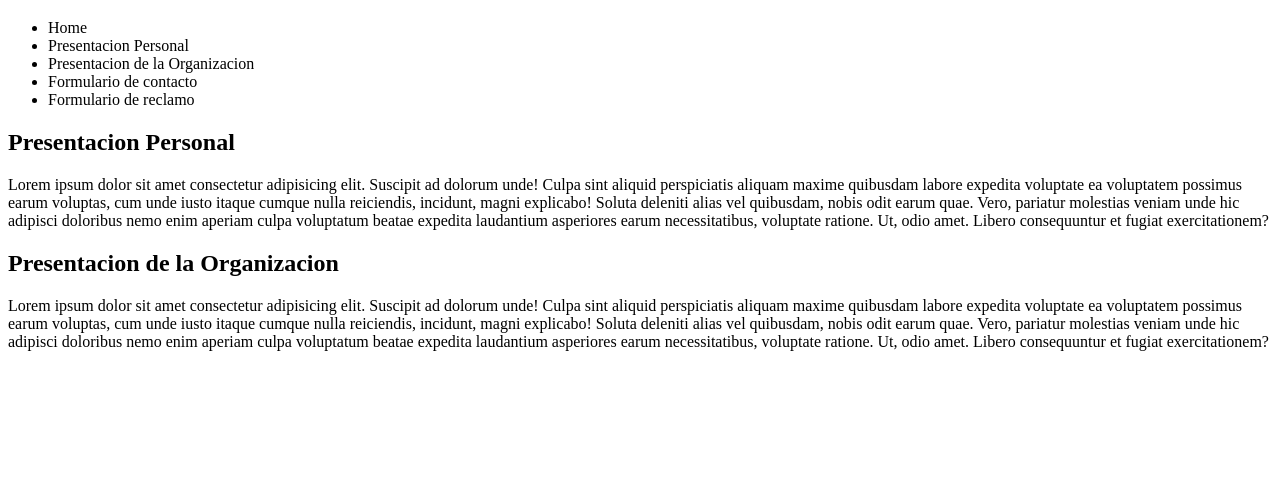
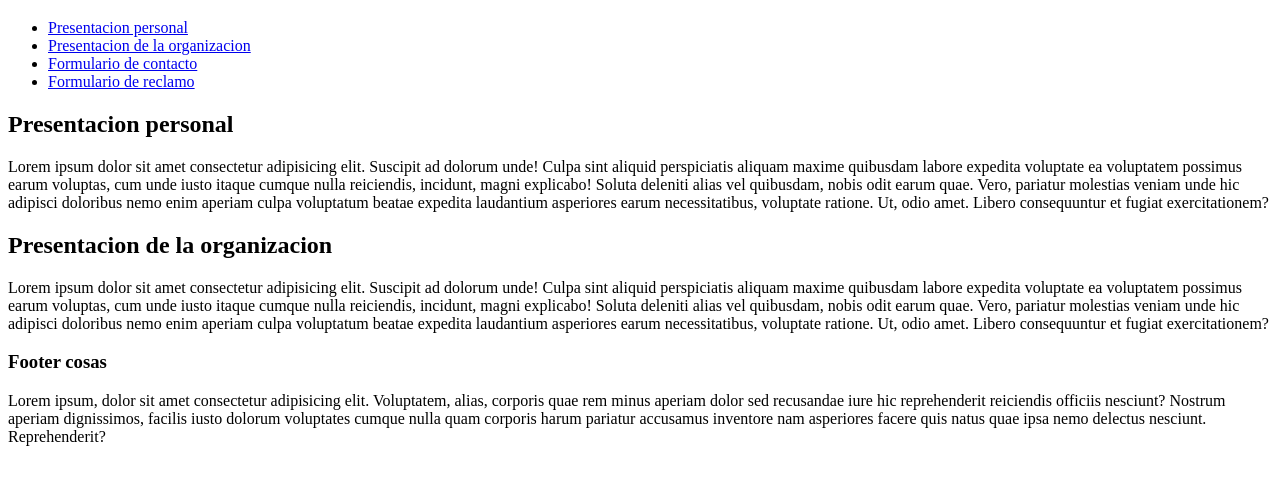
Before and after one commit to Laucha99/Tp-Final-ArgProg, a plain HTML site: page Arg_Prog_TP-Final/HTML/index.html in a window 1280 px wide. Shown: the part 61-546 px from the top of the page. Drawn offline with Linux system fonts and the light colour scheme.

Commit message:
Finish HTML
Casi terminado el html, faltaria ver como agregar fotos y arrancar con el CSS

```diff
--- a/Arg_Prog_TP-Final/HTML/index.html
+++ b/Arg_Prog_TP-Final/HTML/index.html
@@ -12,24 +12,32 @@
 
         <nav class="nav-principal"></nav>
             <ul>
-                <li>Home</li>
-                <li>Presentacion Personal</li>
-                <li>Presentacion de la Organizacion</li>
-                <li>Formulario de contacto</li>
-                <li>Formulario de reclamo</li>
+                <li>
+                    <a href="#Presentacion personal">Presentacion personal</a>
+                </li>
+                <li>
+                    <a href="#Presentacion organizacion">Presentacion de la organizacion</a>
+                </li>
+                <li>
+                    <a href="./contacto.html">Formulario de contacto</a>
+                </li>
+                <li>
+                    <a href="./reclamo.html">Formulario de reclamo</a>
+                </li>
             </ul>
     </header>
 
     <main class="principal-body">
-        <h2 class="subs-principal">Presentacion Personal</h2>
+        <h2 id="Presentacion personal" class="subs-principal">Presentacion personal</h2>
         <p>Lorem ipsum dolor sit amet consectetur adipisicing elit. Suscipit ad dolorum unde! Culpa sint aliquid perspiciatis aliquam maxime quibusdam labore expedita voluptate ea voluptatem possimus earum voluptas, cum unde iusto itaque cumque nulla reiciendis, incidunt, magni explicabo! Soluta deleniti alias vel quibusdam, nobis odit earum quae. Vero, pariatur molestias veniam unde hic adipisci doloribus nemo enim aperiam culpa voluptatum beatae expedita laudantium asperiores earum necessitatibus, voluptate ratione. Ut, odio amet. Libero consequuntur et fugiat exercitationem?</p>
 
-        <h2 class="subs-principal">Presentacion de la Organizacion</h2>
+        <h2 id="Presentacion organizacion" class="subs-principal">Presentacion de la organizacion</h2>
         <p>Lorem ipsum dolor sit amet consectetur adipisicing elit. Suscipit ad dolorum unde! Culpa sint aliquid perspiciatis aliquam maxime quibusdam labore expedita voluptate ea voluptatem possimus earum voluptas, cum unde iusto itaque cumque nulla reiciendis, incidunt, magni explicabo! Soluta deleniti alias vel quibusdam, nobis odit earum quae. Vero, pariatur molestias veniam unde hic adipisci doloribus nemo enim aperiam culpa voluptatum beatae expedita laudantium asperiores earum necessitatibus, voluptate ratione. Ut, odio amet. Libero consequuntur et fugiat exercitationem?</p>
     </main>
 
     <footer>
-
+        <h3>Footer cosas</h3>
+        <p>Lorem ipsum, dolor sit amet consectetur adipisicing elit. Voluptatem, alias, corporis quae rem minus aperiam dolor sed recusandae iure hic reprehenderit reiciendis officiis nesciunt? Nostrum aperiam dignissimos, facilis iusto dolorum voluptates cumque nulla quam corporis harum pariatur accusamus inventore nam asperiores facere quis natus quae ipsa nemo delectus nesciunt. Reprehenderit?</p>
     </footer>
 </body>
 </html>
```
Also changed, not shown: Arg_Prog_TP-Final/HTML/contacto.html (+12 -4 lines), Arg_Prog_TP-Final/HTML/reclamo.html (+12 -4 lines).
